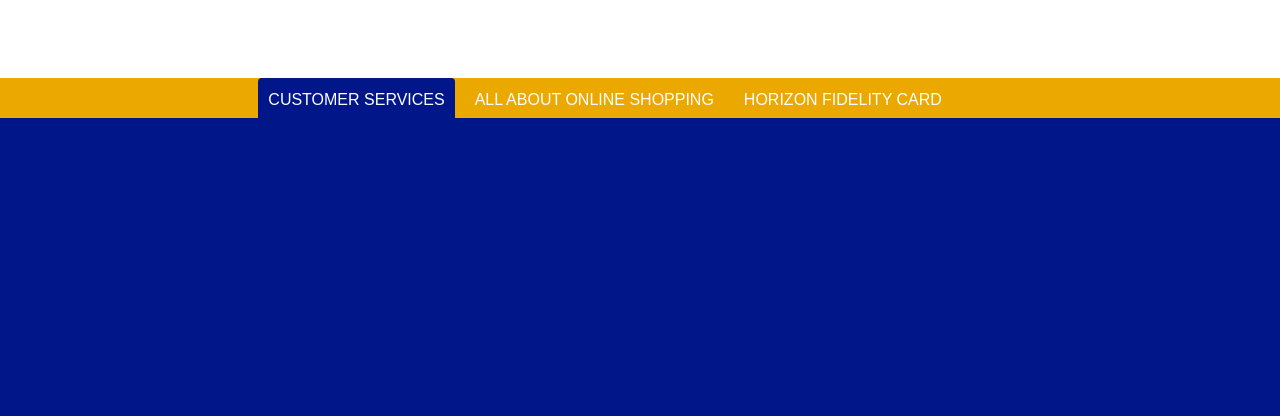
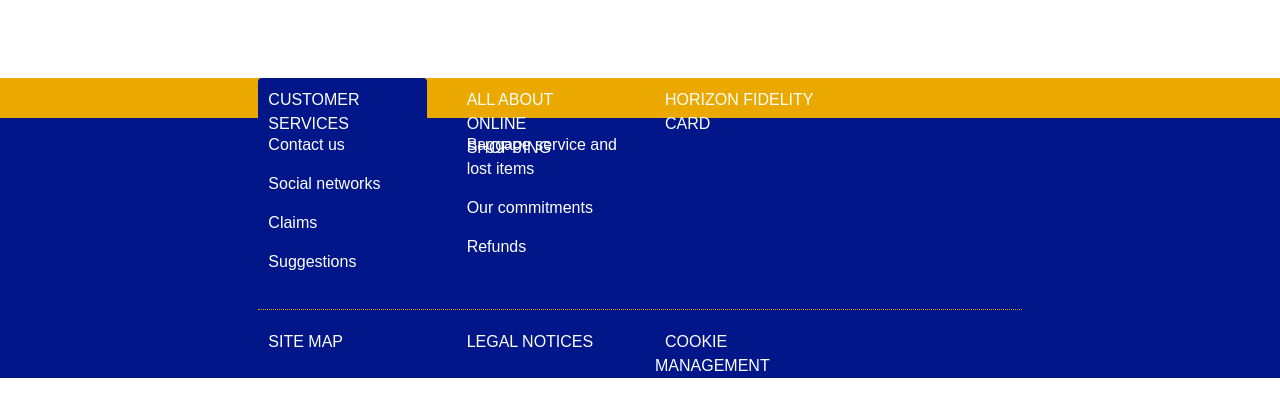
Before and after one commit to TiphaineDosta/horizon-airline, a website built with webpack: page index.html in a window 1280 px wide. Shown: the part 1300-1716 px from the top of the page. After the commit the page ends 1694 px from the top, so only its background shows below. Built offline with nearby package versions, Linux system fonts and the light colour scheme; files whose address does not match are found by name.

Commit message:
end footer$

```diff
--- a/index.html
+++ b/index.html
@@ -67,8 +67,7 @@
                             </div>
                             <div class="col-md-2">
                                 <label for="size">Passenger</label>
-                                <select id="size" type="text" name="size" class="form-control input-arrow">
-                                </select>
+                                <input id="size" type="number" name="size" class="form-control" min="1" max="10" value="1">
                             </div>
                             <div class="col-md-2 flex-align-end">
                                 <button class="btn-orange">
@@ -101,15 +100,15 @@
     <div class="container-fluid">
         <div class="row">
             <div class="offset-md-2 col-md-2 custom-card">
-                <div class="description">Horizon Airlines open new lines from Bordeaux.</div>
+                <div class="description fake-link">Horizon Airlines open new lines from Bordeaux.</div>
                 <div class="picture" id="bourse"></div>
             </div>
             <div class="offset-md-1 col-md-2 custom-card">
-                <div class="description">A parking space for you anywhere in the world !</div>
+                <div class="description fake-link">A parking space for you anywhere in the world !</div>
                 <div class="picture" id="parking"></div>
             </div>
             <div class="offset-md-1 col-md-2 custom-card">
-                <div class="description">Enjoy Horizon Fidelity Card free for one year</div>
+                <div class="description fake-link">Enjoy Horizon Fidelity Card free for one year</div>
                 <div class="picture" id="travel"></div>
             </div>
         </div>
@@ -150,11 +149,25 @@
         <div class="tabs">
             <div class="container-fluid">
                 <div class="row">
-                    <div class="offset-md-2 col-md-8">
-                        <div class="d-flex">
-                            <div class="tab text-center active">Customer Services</div>
-                            <div class="tab text-center">All about online shopping</div>
-                            <div class="tab text-center">Horizon Fidelity Card</div>
+                    <div class="offset-md-2 col-md-2">
+                        <div>
+                            <div class="tab active">
+                                Customer Services
+                            </div>
+                        </div>
+                    </div>
+                    <div class="col-md-2">
+                        <div>
+                            <div class="tab">
+                                All about online shopping
+                            </div>
+                        </div>
+                    </div>
+                    <div class="col-md-2">
+                        <div>
+                            <div class="tab">
+                                Horizon Fidelity Card
+                            </div>
                         </div>
                     </div>
                 </div>
@@ -163,8 +176,41 @@
         <div class="bloc">
             <div class="container-fluid">
                 <div class="row">
-                    <div class="offset-md-2 col-md-8"></div>
+                    <div class="offset-md-2 col-md-2">
+                        <div class="fake-link">Contact us</div>
+                        <div class="fake-link">Social networks</div>
+                        <div class="fake-link">Claims</div>
+                        <div class="fake-link">Suggestions</div>
+                    </div>
+                    <div class="col-md-2">
+                        <div class="fake-link">Baggage service and lost items</div>
+                        <div class="fake-link">Our commitments</div>
+                        <div class="fake-link">Refunds</div>
+                    </div>
                 </div>
+            </div>
+            <p class="margin-t-20"></p>
+            <div class="container-fluid">
+                <div class="row">
+                    <div class="offset-md-2 col-md-8">
+                        <div class="separator"></div>
+                    </div>
+                </div>
+            </div>
+            <p class="margin-t-20"></p>
+            <div class="container-fluid">
+                <div class="row">
+                    <div class="offset-md-2 col-md-2">
+                        <span class="fake-link">SITE MAP</span>
+                    </div>
+                    <div class="col-md-2">
+                        <span class="fake-link">LEGAL NOTICES</span>
+                    </div>
+                    <div class="col-md-2">
+                        <span class="fake-link">COOKIE MANAGEMENT</span>
+                    </div>
+                </div>
+                <p class="margin-t-15"></p>
             </div>
         </div>
     </div>
--- a/src/javascript/form.js
+++ b/src/javascript/form.js
@@ -8,11 +8,3 @@
         dateFormat: "d/m/y"
     });
 });
-
-document.addEventListener('DOMContentLoaded', e => {
-    let str = '';
-    for (var i = 1; i <= 10; ++i) {
-        str += `<option value=${i}>Adult : ${i}</option>`
-    }
-    document.getElementById('size').innerHTML = str;
-})
--- a/src/stylesheets/footer.scss
+++ b/src/stylesheets/footer.scss
@@ -3,12 +3,12 @@
         background: $orange;
         height: 40px;
         .tab {
+            display: inline-block;
             text-transform: uppercase;
             color: white;
             height: 100%;
             padding: 10px;
             cursor: pointer;
-            margin-right: 10px;
         }
         .active {
             background: $blue;
@@ -17,6 +17,10 @@
     }
     .bloc {
         background: $blue;
-        height: 300px;
+        color: white;
+        .fake-link {
+            margin: 15px 0;
+            margin-left: 10px;
+        }
     }
 }
--- a/src/stylesheets/utilities.scss
+++ b/src/stylesheets/utilities.scss
@@ -44,3 +44,14 @@
         margin-top: #{$size}px;
     }
 }
+
+
+.fake-link:hover {
+    text-decoration: underline;
+    cursor: pointer;
+}
+
+.separator {
+    height: 1px;
+    border-bottom: 1px dotted $orange;
+}
```
Also changed, not shown: public/bundle.js.
